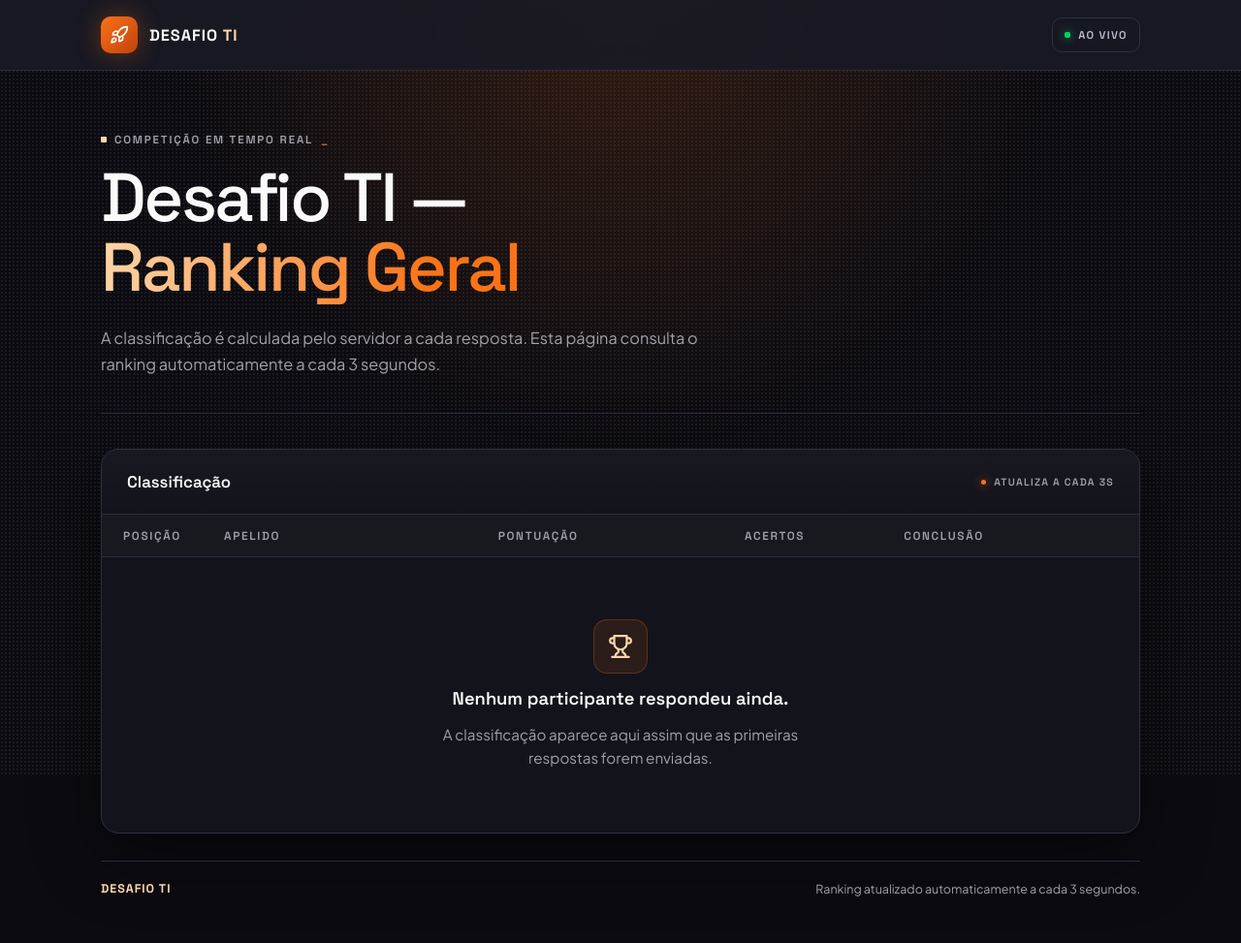
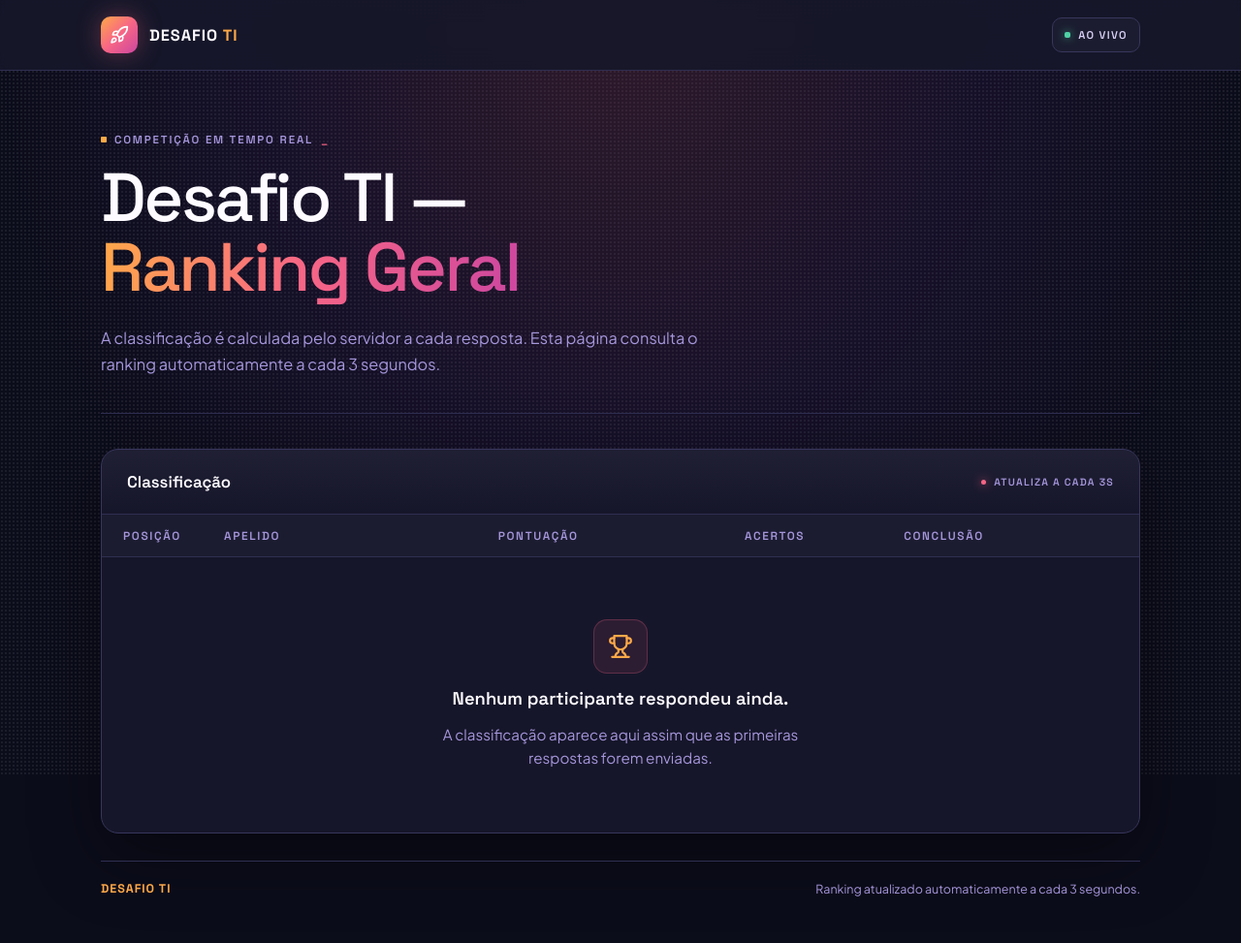
Before and after one commit to Wkerlyson/oficina_api, a Spring Boot app: page /ranking in a window 1280 px wide. Shown: the whole page at 97% size. Run offline with Spring Boot 4, Linux system fonts and the light colour scheme; data that the repository does not hold is empty.

Commit message:
Desing GTA VI

```diff
--- a/src/main/java/com/oficina/oficina_api/JogoController.java
+++ b/src/main/java/com/oficina/oficina_api/JogoController.java
@@ -112,6 +112,13 @@ public class JogoController {
         return Map.of("ranking", ranking);
     }
 
+    // Endpoint auxiliar de teste: limpa o estado em memória sem reiniciar o servidor.
+    @GetMapping("/respostas/limpar")
+    public synchronized Map<String, Boolean> limparRespostas() {
+        participantes.clear();
+        return Map.of("ok", true);
+    }
+
     @PostMapping("/respostas")
     public synchronized ResponseEntity<?> responder(@RequestBody(required = false) RespostaRequest request) {
         if (request == null || request.jogador() == null || request.perguntaId() == null || request.alternativaId() == null) {
--- a/src/main/resources/static/ranking.html
+++ b/src/main/resources/static/ranking.html
@@ -9,22 +9,23 @@
     <link href="https://fonts.googleapis.com/css2?family=Plus+Jakarta+Sans:wght@400;500;600;700&amp;family=Space+Grotesk:wght@400;500;600;700&amp;display=swap" rel="stylesheet">
     <style>
         :root {
-            --bg: #0b0b11;
-            --surface: #13131b;
-            --surface-2: #171722;
-            --surface-3: #22222f;
-            --border: #2b2b3b;
-            --border-strong: #303040;
-            --text: #fafafa;
-            --muted: #a1a1aa;
-            --muted-2: #c0c0d1;
-            --accent: #f97316;
-            --accent-light: #fed7aa;
-            --accent-dark: #431407;
-            --accent-alt: #c2410c;
-            --success: #04d361;
-            --warning: #fba94c;
-            --error: #f75a68;
+            --bg: #0c0d1b;
+            --surface: #16162a;
+            --surface-2: #1b1c2f;
+            --surface-3: #252644;
+            --border: #2f2e52;
+            --border-strong: #38365d;
+            --text: #fdfbff;
+            --muted: #a596db;
+            --muted-2: #d9d1f6;
+            /* Cores do pôr do sol do GTA VI */
+            --accent: #f76685;
+            --accent-light: #ffa948;
+            --accent-dark: #813dbb;
+            --accent-alt: #cc46a0;
+            --success: #4fd1a5;
+            --warning: #ffd687;
+            --error: #fc5243;
             --font-heading: "Space Grotesk", "Segoe UI", Arial, sans-serif;
             --font-body: "Plus Jakarta Sans", "Segoe UI", Arial, sans-serif;
         }
@@ -54,8 +55,8 @@
             z-index: 0;
             pointer-events: none;
             background-image:
-                    radial-gradient(circle at 50% 0%, rgba(249, 115, 22, 0.30), transparent 46%),
-                    radial-gradient(circle, rgba(255, 255, 255, 0.13) 0.7px, transparent 0.9px);
+                    radial-gradient(ellipse at 50% 0%, rgba(247, 102, 133, 0.28), rgba(129, 61, 187, 0.16) 42%, transparent 72%),
+                    radial-gradient(circle, rgba(253, 251, 255, 0.13) 0.7px, transparent 0.9px);
             background-size: auto, 4px 4px;
             opacity: 0.55;
         }
@@ -64,7 +65,7 @@
             position: sticky;
             top: 0;
             z-index: 20;
-            background: rgba(26, 26, 36, 0.92);
+            background: rgba(22, 23, 42, 0.92);
             border-bottom: 1px solid var(--border);
             backdrop-filter: blur(12px);
         }
@@ -94,9 +95,9 @@
             border-radius: 10px;
             display: grid;
             place-items: center;
-            background: linear-gradient(135deg, var(--accent), var(--accent-alt));
+            background: linear-gradient(135deg, var(--accent-light), var(--accent), var(--accent-alt));
             color: #ffffff;
-            box-shadow: 0 0 24px rgba(249, 115, 22, 0.35);
+            box-shadow: 0 0 24px rgba(247, 102, 133, 0.35);
         }
 
         .marca-icone svg {
@@ -138,7 +139,7 @@
             height: 6px;
             border-radius: 2px;
             background: var(--success);
-            box-shadow: 0 0 10px rgba(4, 211, 97, 0.8);
+            box-shadow: 0 0 10px rgba(79, 209, 165, 0.8);
         }
 
         .pagina {
@@ -189,7 +190,7 @@
         }
 
         .titulo-destaque {
-            background: linear-gradient(100deg, var(--accent-light) 0%, var(--accent) 78%);
+            background: linear-gradient(100deg, var(--accent-light) 0%, var(--accent) 48%, var(--accent-alt) 100%);
             -webkit-background-clip: text;
             background-clip: text;
             color: transparent;
@@ -219,7 +220,7 @@
             gap: 16px;
             padding: 22px 26px;
             border-bottom: 1px solid var(--border);
-            background: linear-gradient(180deg, rgba(255, 255, 255, 0.025), transparent);
+            background: linear-gradient(180deg, rgba(217, 209, 246, 0.05), transparent);
         }
 
         .painel-topo h2 {
@@ -247,7 +248,7 @@
             height: 5px;
             border-radius: 50%;
             background: var(--accent);
-            box-shadow: 0 0 10px rgba(249, 115, 22, 0.9);
+            box-shadow: 0 0 10px rgba(247, 102, 133, 0.9);
         }
 
         .tabela-wrapper {
@@ -261,7 +262,7 @@
         }
 
         thead {
-            background: rgba(255, 255, 255, 0.02);
+            background: rgba(217, 209, 246, 0.03);
         }
 
         th {
@@ -473,11 +474,11 @@
         .vazio-icone {
             width: 56px;
             height: 56px;
-            border: 1px solid rgba(249, 115, 22, 0.25);
+            border: 1px solid rgba(247, 102, 133, 0.25);
             border-radius: 14px;
             display: grid;
             place-items: center;
-            background: rgba(249, 115, 22, 0.1);
+            background: rgba(247, 102, 133, 0.1);
             color: var(--accent-light);
         }
 
```
Also changed, not shown: other parts of src/main/resources/static/ranking.html (+22 -22 lines).
